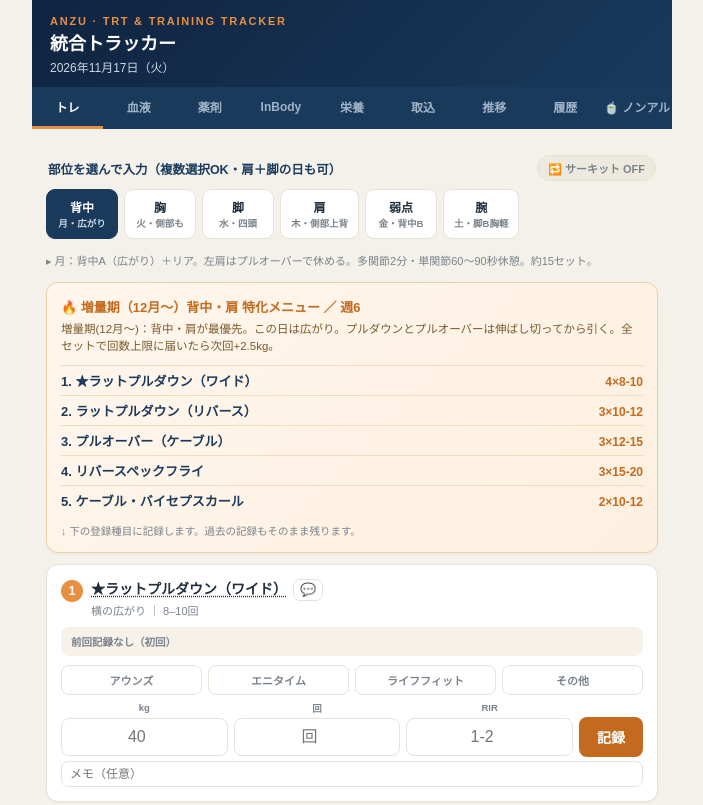
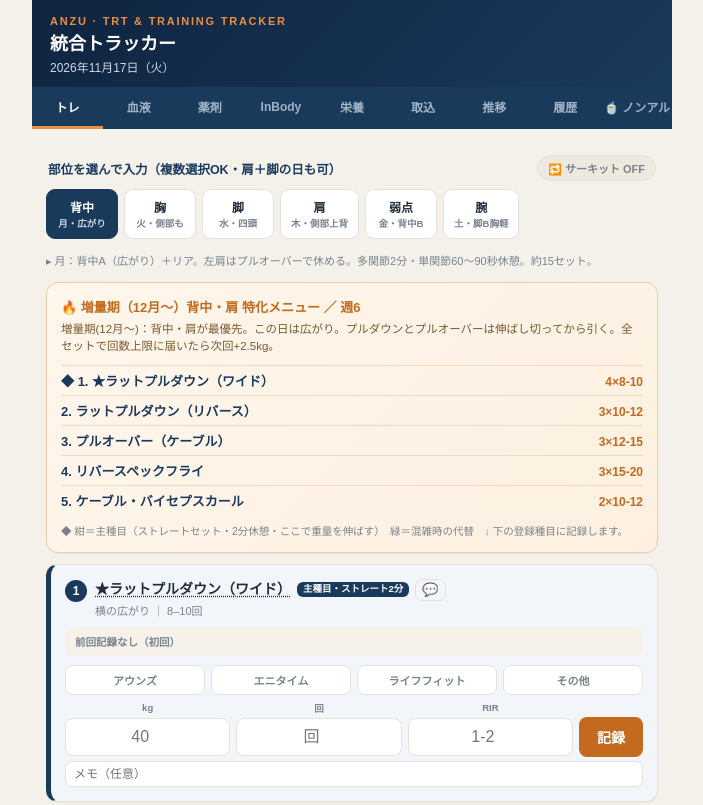
Before and after one commit to onizawa-bit/tracker, a plain HTML site: page index.html in a window 1280 px wide. Shown: the top 805 px of the page, without its empty margins (288-991 px from the left). Drawn offline with Linux system fonts and the light colour scheme.

Commit message:
主種目（ストレートセットで行う種目）を紺色で区別
- 月ワイドプルダウン／火インクラインDB（代替のシーテッドインクラインも）／水スクワット／金シーテッドロー（ワイド上背）に main を設定。カードは紺の左線と「主種目・ストレート2分」タグ、おすすめ欄は◆付きで表示し、凡例を追加
- 主種目はサーキットモードでも相手を探さず通常の休憩。AI には主種目であることを伝える

Co-Authored-By: Claude Fable 5.1 <noreply@anthropic.com>
Claude-Session: https://claude.ai/code/session_01Qw6JLQR99xeaS1jbjD6HX9

```diff
--- a/index.html
+++ b/index.html
@@ -146,6 +146,11 @@
   .offbox .card.off.other{background:#f4f3ef;}
   .offbox .card.off.no{border-left-color:var(--down);background:#faf2f0;opacity:.7;}
   .offbox .card.off.no .ex-num{background:var(--down);}
+  .card.maincard{border-left:5px solid var(--navy);background:#f2f5f9;}
+  .card.maincard .ex-num{background:var(--navy);}
+  .offtag.main{background:var(--navy);}
+  .recrow.main .recn{color:var(--navy);}
+  .recrow.main .recn::before{content:"◆ ";color:var(--navy);}
   .card.altcard{border-left:5px solid var(--up);background:#f3f9f5;}
   .card.altcard .ex-num{background:var(--up);}
   .offtag{display:inline-block;font-size:9.5px;font-weight:800;padding:1px 6px;border-radius:6px;margin-left:6px;vertical-align:middle;color:#fff;background:#b0b4b9;}
@@ -565,17 +570,17 @@ const MENU=[
   {part:"背中",day:"月・広がり",note:"月：背中A（広がり）＋リア。左肩はプルオーバーで休める。多関節2分・単関節60〜90秒休憩。約15セット。",
    recNote:"増量期(12月〜)：背中・肩が最優先。この日は広がり。プルダウンとプルオーバーは伸ばし切ってから引く。全セットで回数上限に届いたら次回+2.5kg。",
    rec:[{n:"★ラットプルダウン（ワイド）",s:"4×8-10"},{n:"ラットプルダウン（リバース）",s:"3×10-12"},{n:"プルオーバー（ケーブル）",s:"3×12-15"},{n:"リバースペックフライ",s:"3×15-20"},{n:"ケーブル・バイセプスカール",s:"2×10-12"}],
-   ex:[{n:"★ラットプルダウン（ワイド）",t:"横の広がり ｜ 8–10回",w:40,star:true},{n:"ラットプルダウン（リバース）",t:"広背下部 ｜ 10–12回"},{n:"プルオーバー（ケーブル）",t:"左肩休め単離 ｜ 12–15回",w:30},{n:"リバースペックフライ",t:"肩後部（週5回の1回目）｜ 15–20回",w:30},{n:"ケーブル・バイセプスカール",t:"二頭 ｜ 10–12回",w:35},{n:"シーテッドロー（ケーブル）",t:"混雑時：プルダウンの代わりに同じセット数。普段は金に ｜ 10–12回",w:40,alt:"ワイドプルダウン",altOf:"★ラットプルダウン（ワイド）"}],
+   ex:[{n:"★ラットプルダウン（ワイド）",t:"横の広がり ｜ 8–10回",w:40,star:true,main:true},{n:"ラットプルダウン（リバース）",t:"広背下部 ｜ 10–12回"},{n:"プルオーバー（ケーブル）",t:"左肩休め単離 ｜ 12–15回",w:30},{n:"リバースペックフライ",t:"肩後部（週5回の1回目）｜ 15–20回",w:30},{n:"ケーブル・バイセプスカール",t:"二頭 ｜ 10–12回",w:35},{n:"シーテッドロー（ケーブル）",t:"混雑時：プルダウンの代わりに同じセット数。普段は金に ｜ 10–12回",w:40,alt:"ワイドプルダウン",altOf:"★ラットプルダウン（ワイド）",main:true}],
    off:[]},
   {part:"胸",day:"火・側部も",note:"火：胸は維持量＋肩側部（週3回の1回目）。左肩保護、プレスは胸のみ。採血前日なので脚はやらない。約14セット。",
    recNote:"増量期(12月〜)：胸は落とさない程度（週2回・計9セット）。側部はケーブルを体の後ろから通して伸長位から。左は低速・可動域を欲張らない。",
    rec:[{n:"インクライン・ダンベルプレス",s:"3×8-10"},{n:"シーテッドチェストマシン",s:"2×10-12"},{n:"ペックフライ（マシン）",s:"2×12-15"},{n:"★ケーブル・サイドレイズ（片腕）",s:"5×12-15"},{n:"ケーブル・プレスダウン",s:"2×10-12"}],
-   ex:[{n:"インクライン・ダンベルプレス",t:"上部 ｜ 8–10回",w:17.5,star:true},{n:"シーテッドチェストマシン",t:"固定軌道・胸の2種目目 ｜ 10–12回。インクラインのベンチが混んでいれば先にこれ",w:70},{n:"ペックフライ（マシン）",t:"内側収縮 ｜ 12–15回"},{n:"★ケーブル・サイドレイズ（片腕）",t:"体の後ろから・伸長位 ｜ 12–15回。ケーブルが混んでいればダンベルで同じ回数",w:12.5,star:true},{n:"ケーブル・プレスダウン",t:"三頭 ｜ 10–12回"},{n:"シーテッドインクラインマシン（アウンズ）",t:"インクラインDBの代わりに同じ 3×8-10（上部胸・固定軌道。気分で選んでOK）",alt:"インクライン・ダンベルプレス",altOf:"インクライン・ダンベルプレス"},{n:"チェストプレス（マシン）",t:"シーテッドチェストマシンの代わりに同じ 2×10-12（固定軌道）",alt:"シーテッドチェストマシン",altOf:"シーテッドチェストマシン"}],
+   ex:[{n:"インクライン・ダンベルプレス",t:"上部 ｜ 8–10回",w:17.5,star:true,main:true},{n:"シーテッドチェストマシン",t:"固定軌道・胸の2種目目 ｜ 10–12回。インクラインのベンチが混んでいれば先にこれ",w:70},{n:"ペックフライ（マシン）",t:"内側収縮 ｜ 12–15回"},{n:"★ケーブル・サイドレイズ（片腕）",t:"体の後ろから・伸長位 ｜ 12–15回。ケーブルが混んでいればダンベルで同じ回数",w:12.5,star:true},{n:"ケーブル・プレスダウン",t:"三頭 ｜ 10–12回"},{n:"シーテッドインクラインマシン（アウンズ）",t:"インクラインDBの代わりに同じ 3×8-10（上部胸・固定軌道。気分で選んでOK）",alt:"インクライン・ダンベルプレス",altOf:"インクライン・ダンベルプレス",main:true},{n:"チェストプレス（マシン）",t:"シーテッドチェストマシンの代わりに同じ 2×10-12（固定軌道）",alt:"シーテッドチェストマシン",altOf:"シーテッドチェストマシン"}],
    off:[]},
   {part:"脚",day:"水・四頭",note:"水：脚A（四頭）＋リア少し。スクワットだけMAXを追う。腰が丸まらない深さで。約15セット。",
    recNote:"増量期(12月〜)：スクワット4×6-8で伸ばす。四頭は週2回（水・土）。フェイスプルは小指を上に、肘を肩の高さで。カーフはレッグプレスで足先だけ乗せて。",
    rec:[{n:"スクワット",s:"4×6-8"},{n:"レッグプレス",s:"3×10-12"},{n:"レッグエクステンション",s:"3×15-20"},{n:"フェイスプル",s:"3×15-20"},{n:"カーフレイズ（レッグプレス）",s:"2×12-15"}],
-   ex:[{n:"スクワット",t:"唯一MAXを追う ｜ 6–8回",star:true},{n:"レッグプレス",t:"四頭 ｜ 10–12回。ラックが混んでいれば先にこれを重めで"},{n:"レッグエクステンション",t:"トップ静止 ｜ 15–20回"},{n:"フェイスプル",t:"ロープ・小指上・肘は肩の高さ ｜ 15–20回"},{n:"カーフレイズ（レッグプレス）",t:"足先だけ乗せる ｜ 12–15回"}],
+   ex:[{n:"スクワット",t:"唯一MAXを追う ｜ 6–8回",star:true,main:true},{n:"レッグプレス",t:"四頭 ｜ 10–12回。ラックが混んでいれば先にこれを重めで"},{n:"レッグエクステンション",t:"トップ静止 ｜ 15–20回"},{n:"フェイスプル",t:"ロープ・小指上・肘は肩の高さ ｜ 15–20回"},{n:"カーフレイズ（レッグプレス）",t:"足先だけ乗せる ｜ 12–15回"}],
    off:[{n:"レッグカール",t:"→ 土で実施。腿裏なので四頭の代替にはならない（時間があれば追加）",w:30,kind:"other"}]},
   {part:"肩",day:"木・側部上背",note:"木：肩（側部・後部・上背）。プレスなし。サイドレイズ⇄リバースペックフライを交互に回すと40分。約16セット。",
    recNote:"増量期(12月〜)：バックで肩を「ボコッ」とさせる日。側部は重さを欲張らず12.5kg前後で15回を丁寧に。Yレイズは1〜3kgで僧帽下部。フェイスプルは左肩のケアも兼ねる。",
@@ -585,7 +590,7 @@ const MENU=[
   {part:"弱点",day:"金・背中B",note:"金：背中B（厚み・上背）＋リア。シーテッドローはワイドバー4セット＋片腕3セット（同じ種目に記録）。RDLは腰中立。約15セット。",
    recNote:"増量期(12月〜)：上背の厚みの日。シーテッドローは前半ワイドバーで肘を開いてみぞおちへ・1秒止める、後半は片腕で伸ばし切る。記録は従来どおり1種目にまとめる。RDLはハムで止めて起立筋の厚み。",
    rec:[{n:"シーテッドロー（ケーブル）ワイド・上背",s:"4×8-12"},{n:"シーテッドロー（ケーブル）片腕",s:"3×10-12"},{n:"RDL（ルーマニアンデッド）",s:"3×8-10"},{n:"リバースペックフライ",s:"3×15-20"},{n:"ケーブル・バイセプスカール",s:"2×10-12"}],
-   ex:[{n:"シーテッドロー（ケーブル）",t:"ワイド上背4セット＋片腕3セット ｜ 8–12回",w:40,star:true},{n:"RDL（ルーマニアンデッド）",t:"腰中立・ハムで止める ｜ 8–10回"},{n:"リバースペックフライ",t:"肩後部 ｜ 15–20回",w:30},{n:"ケーブル・バイセプスカール",t:"二頭 ｜ 10–12回",w:35},{n:"ラットプルダウン（リバース）",t:"混雑時：シーテッドローの代わりに同じセット数 ｜ 10–12回",alt:"シーテッドロー",altOf:"シーテッドロー（ケーブル）"}],
+   ex:[{n:"シーテッドロー（ケーブル）",t:"ワイド上背4セット＋片腕3セット ｜ 8–12回",w:40,star:true,main:true},{n:"RDL（ルーマニアンデッド）",t:"腰中立・ハムで止める ｜ 8–10回"},{n:"リバースペックフライ",t:"肩後部 ｜ 15–20回",w:30},{n:"ケーブル・バイセプスカール",t:"二頭 ｜ 10–12回",w:35},{n:"ラットプルダウン（リバース）",t:"混雑時：シーテッドローの代わりに同じセット数 ｜ 10–12回",alt:"シーテッドロー",altOf:"シーテッドロー（ケーブル）"}],
    off:[{n:"★ケーブル・サイドレイズ（片腕）",t:"→ 火・木・土で実施。肩側部なので背中の代替にはならない",w:12.5,kind:"other"}]},
   {part:"腕",day:"土・脚B胸軽",note:"土：脚B（腿裏）＋胸軽め＋側部3回目＋腕。週6のうち1日抜くならこの日。約15セット。",
    recNote:"増量期(12月〜)：腿裏と胸の2回目を軽く。インクラインは火より軽い重量で丁寧に。腕は毎回少しずつで十分（二頭は背中、三頭は胸で使われている）。",
@@ -1264,8 +1269,8 @@ const app={
       const recDiv=document.createElement("div");recDiv.className="card recbox";
       recDiv.innerHTML=`<div class="rechd">🔥 増量期（12月〜）背中・肩 特化メニュー ／ 週6</div>
         <div class="recnote">${M.recNote||""}</div>
-        ${M.rec.map((r,i)=>`<div class="recrow"><span class="recn">${i+1}. ${r.n}</span><span class="recs">${r.s}</span></div>`).join("")}
-        <div class="rechint">↓ 下の登録種目に記録します。過去の記録もそのまま残ります。</div>`;
+        ${M.rec.map((r,i)=>`<div class="recrow${M.ex.some(e=>e.main&&!e.alt&&r.n.replace("★","").startsWith(e.n.replace("★","")))?" main":""}"><span class="recn">${i+1}. ${r.n}</span><span class="recs">${r.s}</span></div>`).join("")}
+        <div class="rechint">◆ 紺＝主種目（ストレートセット・2分休憩・ここで重量を伸ばす）　緑＝混雑時の代替　↓ 下の登録種目に記録します。</div>`;
       wrap.appendChild(recDiv);
     }
     let offBox=null;
@@ -1293,7 +1298,7 @@ const app={
         }).join("")+'</div>';
       }
       const gymSel=GYMS.map(g=>`<button class="gymbtn" id="gym-${ei}-${g.k}" onclick="app.pickGym(${ei},'${g.k}')">${g.n}</button>`).join("");
-      card.innerHTML=`<div class="ex-h"><div class="ex-num">${ei+1}</div><div style="flex:1"><div class="ex-name"><span class="exname-tap" onclick="app.showHistory('${ex.n.replace(/'/g,"")}')">${ex.star&&!ex.n.startsWith("★")?'<span class="ex-star">★</span>':''}${ex.n}</span>${ex.alt?`<span class="offtag alt">${ex.alt}の代替</span>`:""}<button class="aibtn" title="AIアドバイス" onclick="app.aiAdvise(${ei},true)">💬</button>${isOff?`<span class="offtag ${ex.kind||"other"}">${ex.kind==="no"?"やらない":"別部位"}</span>`:""}${cust?' <span style="font-size:9px;color:var(--care);font-weight:700;">追加</span>':''}</div><div class="ex-target">${ex.t||""}</div></div>${delBtn}</div>${prev}
+      card.innerHTML=`<div class="ex-h"><div class="ex-num">${ei+1}</div><div style="flex:1"><div class="ex-name"><span class="exname-tap" onclick="app.showHistory('${ex.n.replace(/'/g,"")}')">${ex.star&&!ex.n.startsWith("★")?'<span class="ex-star">★</span>':''}${ex.n}</span>${ex.main?`<span class="offtag main">主種目・ストレート2分</span>`:""}${ex.alt?`<span class="offtag alt">${ex.alt}の代替</span>`:""}<button class="aibtn" title="AIアドバイス" onclick="app.aiAdvise(${ei},true)">💬</button>${isOff?`<span class="offtag ${ex.kind||"other"}">${ex.kind==="no"?"やらない":"別部位"}</span>`:""}${cust?' <span style="font-size:9px;color:var(--care);font-weight:700;">追加</span>':''}</div><div class="ex-target">${ex.t||""}</div></div>${delBtn}</div>${prev}
         ${doneHtml}
         <div class="gymsel">${gymSel}</div>
         <input class="gymname-in" id="gymname-${ei}" placeholder="ジム名を入力" style="display:none;">
@@ -1305,7 +1310,7 @@ const app={
           <button class="logbtn" onclick="app.logSet(${ei})">記録</button>
         </div>
         <input class="setmemo" id="memo-${ei}" placeholder="メモ（任意）">`;
-      if(ex.alt)card.classList.add("altcard");
+      if(ex.main)card.classList.add("maincard");else if(ex.alt)card.classList.add("altcard");
       if(isOff){card.classList.add("off",ex.kind||"other");offBox.appendChild(card);}else{if(offBox&&!offBox.parentNode)wrap.appendChild(offBox);wrap.appendChild(card);}
       if(this._gymPick&&this._gymPick[ei]){const g=this._gymPick[ei];const b=document.getElementById(`gym-${ei}-${g}`);if(b)b.classList.add("on-"+g);
         if(g==="o"){const ni=document.getElementById("gymname-"+ei);if(ni){ni.style.display="block";if(this._gymName&&this._gymName[ei])ni.value=this._gymName[ei];}}}
@@ -1763,7 +1768,7 @@ const app={
   circuitNext(ex){const c=this.circ();const now=Date.now();const cand=Object.entries(c.last||{}).filter(([n,t])=>n!==ex.n&&now-t<10*60*1000).map(([n,t])=>{const o=this.exByName(n);return {n,ex:o,ready:t+this.restSecondsFor(o)*1000,done:this.exerciseDone(o)};}).filter(x=>!x.done).sort((a,b)=>a.ready-b.ready);
     return cand[0]||null;},
   startRest(ex,secs){const done=this.exerciseDone(ex);let next=done?this.nextPlanned(ex):null;let sec=secs||(done?REST_MOVE:this.restSecondsFor(ex));let mode=done?"move":"set";let end=Date.now()+sec*1000;this._restAudio();
-    if(!secs&&this.circuitOn()){const cn=this.circuitNext(ex);
+    if(!secs&&this.circuitOn()&&!ex.main){const cn=this.circuitNext(ex); // 主種目はサーキットに乗せず通常の休憩
       if(cn){mode="circuit";next=cn.n.replace("★","");end=Math.max(cn.ready,Date.now()+1000);sec=Math.max(1,Math.round((end-Date.now())/1000));}
       else if(!done){mode="set";}} // 相手がいなければ通常の休憩（この種目の次セット、または別種目を始める）
     this._rest={name:ex.n.replace("★",""),total:sec,end,done:false,mode,next};localStorage.setItem(REST_KEY,JSON.stringify(this._rest));
@@ -1815,7 +1820,8 @@ const app={
       `増量期の基準（11/16以降）の最高: ${bb&&bb.w?bb.w+"kg×"+bb.r+"回":"なし"}`,
       `直近7日の栄養: ${kc.length?"平均 "+Math.round(kc.reduce((a,b)=>a+b,0)/kc.length)+"kcal（記録"+kc.length+"日）":"記録なし"}${wt?"　朝体重 "+wt.amWt+"kg（"+wt.date.slice(5)+"）":""}`,
       `切り口の希望: ${AI_ANGLES[Math.floor(Math.random()*AI_ANGLES.length)]}（不自然なら無視して最も大事なことを）`];
-    if(this.circuitOn())lines.push("進め方: サーキット（別の種目と交互に回していて、セット間の休憩は別種目で埋めている。「休憩を2分取れ」のような助言は不要）");
+    if(ex.main)lines.push("位置づけ: 今日の主種目。ストレートセットで2分休み、ここで重量を伸ばす（ダブルプログレッションの判定対象）");
+    if(this.circuitOn()&&!ex.main)lines.push("進め方: サーキット（別の種目と交互に回していて、セット間の休憩は別種目で埋めている。「休憩を2分取れ」のような助言は不要）");
     const pl=this.plannedSets(ex,partIdx);const nx=this.nextPlanned(ex,partIdx);
     if(pl!=null&&todaySets.length>=pl){lines.push(`状態: 予定の${pl}セットを終えて、この種目は今日はこれで終わり。次のセットの話はしない。`);
       return lines.join("\n")+"\n\n"+(nx?`この種目の総括（今日の出来と次回の重量・回数の判断）か、次の種目「${nx}」への準備の一言を1文で。`:nx===""?"今日のメニューはこれで最後。この種目の総括と、今日全体のねぎらいを1文で。":"この種目の総括（今日の出来と次回の重量・回数の判断）を1文で。");}
```
